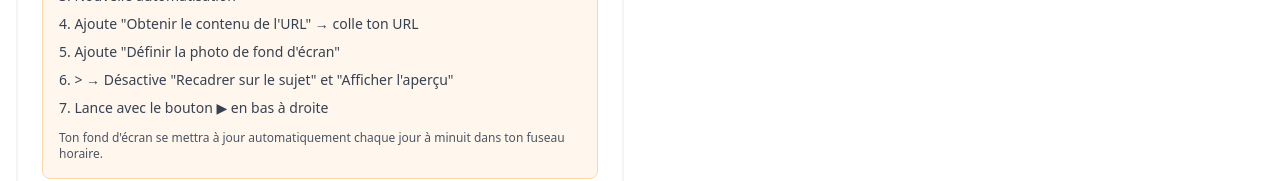
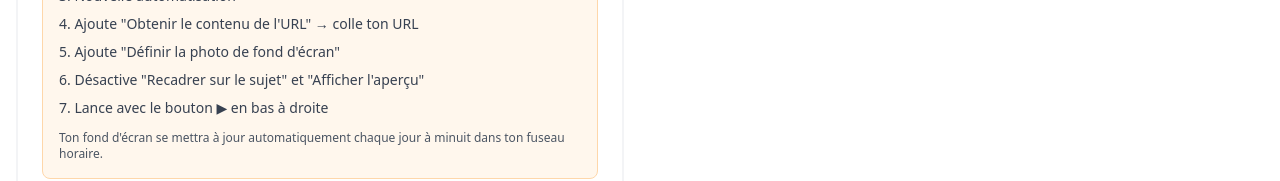
Before and after one commit to Benji7225/dotsdaily, a React (Vite) app: page /generator in a window 1280 px wide. Shown: the part 1418-1599 px from the top of the page. Built offline with nearby package versions, Linux system fonts and the light colour scheme; no server answers.

Commit message:
Updated LanguageContext.tsx

```diff
--- a/src/contexts/LanguageContext.tsx
+++ b/src/contexts/LanguageContext.tsx
@@ -234,7 +234,7 @@ const translations = {
           step3: 'Nouvelle automatisation',
           step4: 'Ajoute "Obtenir le contenu de l\'URL" → colle ton URL',
           step5: 'Ajoute "Définir la photo de fond d\'écran"',
-          step6: '> → Désactive "Recadrer sur le sujet" et "Afficher l\'aperçu"',
+          step6: 'Désactive "Recadrer sur le sujet" et "Afficher l\'aperçu"',
           step7: 'Lance avec le bouton ▶︎ en bas à droite',
           note: 'Ton fond d\'écran se mettra à jour automatiquement chaque jour à minuit dans ton fuseau horaire.'
         }
```
